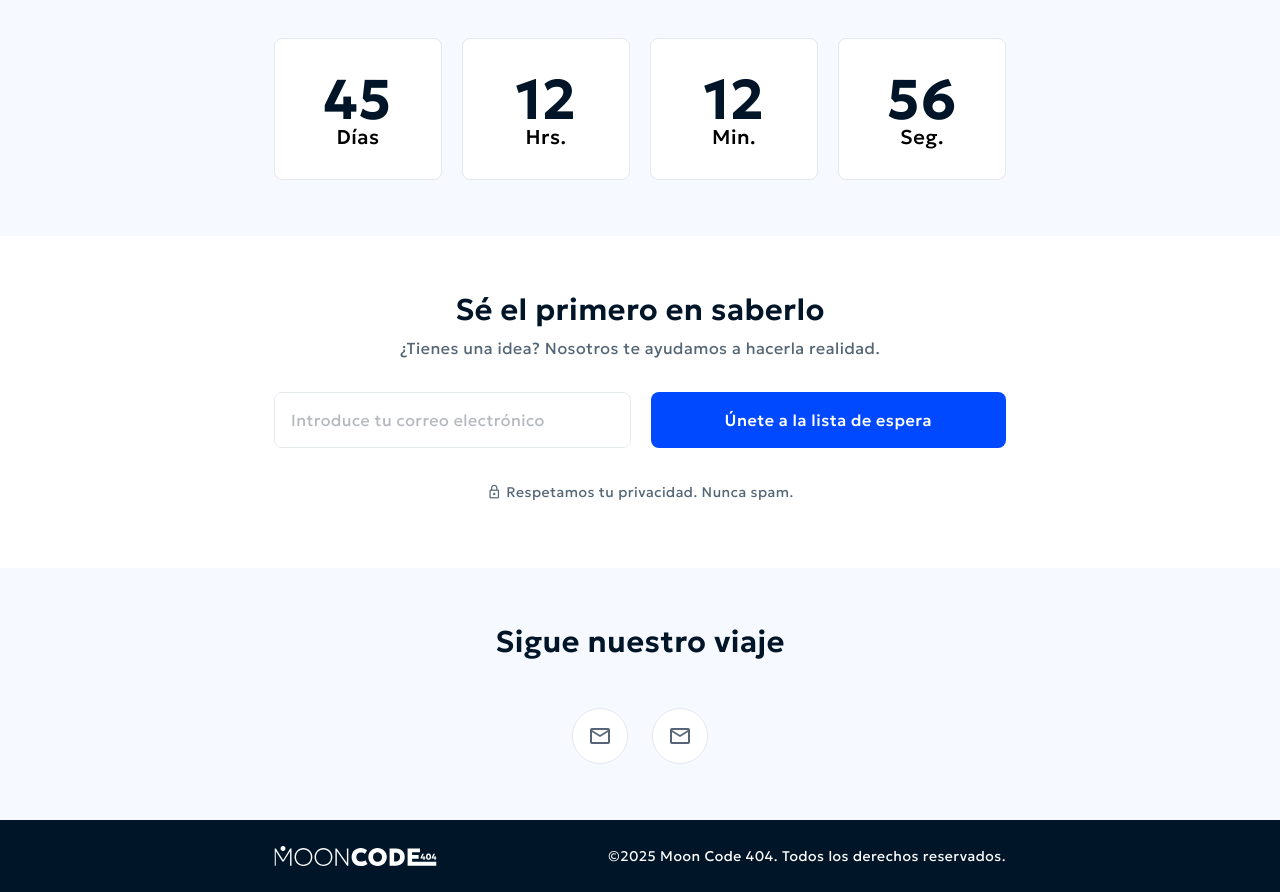
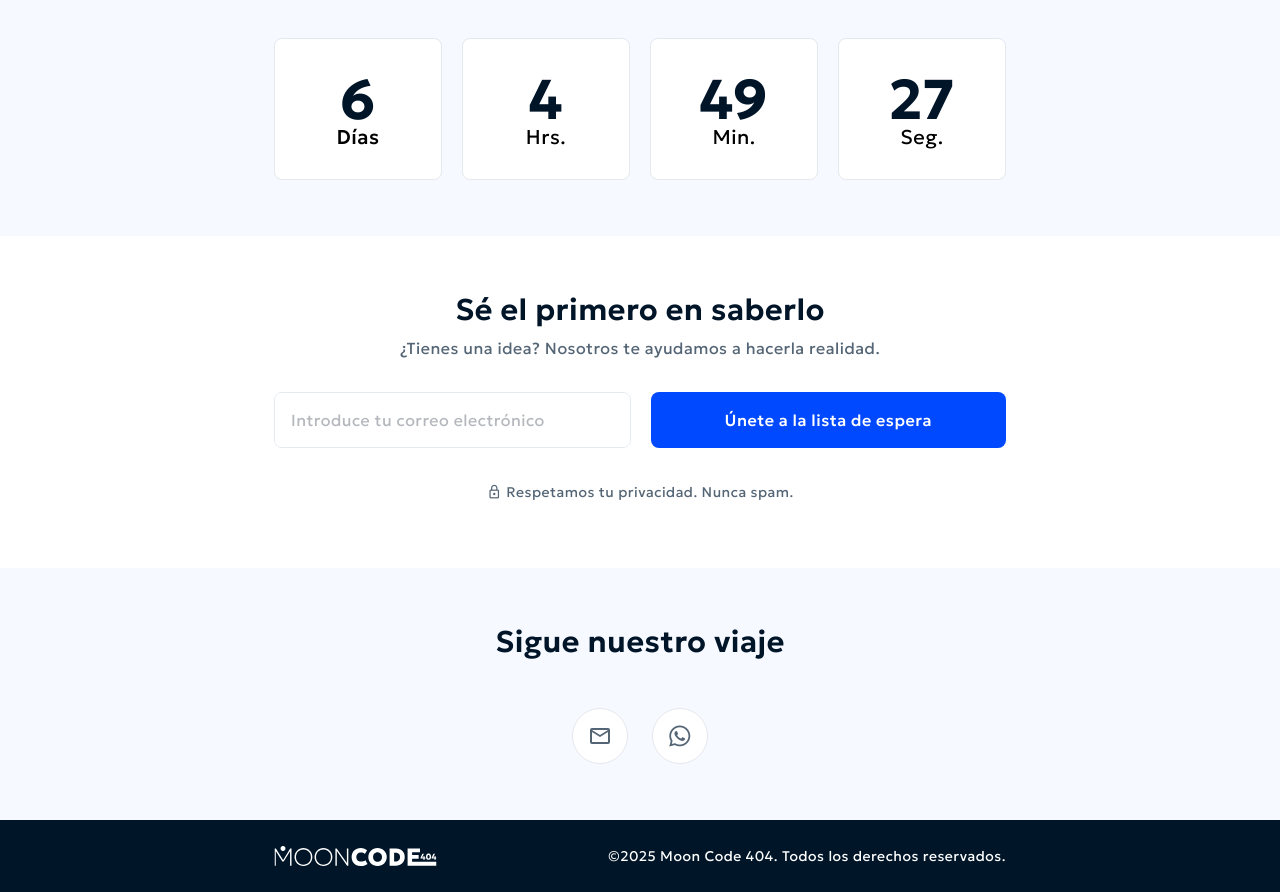
Before and after one commit to MoonCode404/landing-page, an Angular app: page / in a window 1280 px wide. Shown: the part 1960-2852 px from the top of the page. Built offline with nearby package versions, Linux system fonts and the light colour scheme.

Commit message:
fixed obs design, add countdown timer and integration with netlify forms

```diff
--- a/src/app/feature/landing/contact/contact.component.html
+++ b/src/app/feature/landing/contact/contact.component.html
@@ -10,11 +10,11 @@
         </p>
     </div>
 
-    <form class="flex flex-col items-center gap-5 w-full md:flex-row md:max-w-[580px] lg:max-w-[732px] xl:max-w-[926px] 2xl:max-w-[1246px]" action="/subscribe" method="POST">
+    <form class="flex flex-col items-center gap-5 w-full md:flex-row md:max-w-[580px] lg:max-w-[732px] xl:max-w-[926px] 2xl:max-w-[1246px]" name="contact" method="POST" netlify>
         <div
             class="w-full h-14 flex flex-col justify-center items-start border border-gray-medium rounded-lg overflow-hidden md:h-12 lg:h-14 2xl:h-24">
             <label for="email" class="sr-only">Introduce tu correo electrónico</label>
-            <input type="email" id="email-subscribe" name="email" placeholder="Introduce tu correo electrónico" required
+            <input type="email" id="email" name="email" placeholder="Introduce tu correo electrónico" required
                 class="w-full h-full p-4 font-normal text-base leading-[20px] text-blue-dark placeholder:text-[#B4B8BD] focus:outline-none focus:ring-2 focus:ring-blue-primary focus:border-transparent md:text-sm lg:text-base 2xl:text-2xl"
                 aria-required="true" aria-label="Introduce tu correo electrónico">
         </div>
--- a/src/app/feature/landing/countdown/countdown.component.html
+++ b/src/app/feature/landing/countdown/countdown.component.html
@@ -8,7 +8,7 @@
 
         <div class="box-border flex flex-col justify-center items-center w-[70px] h-[82px] bg-white border border-gray-medium rounded-lg md:size-[120px] lg:w-[168px] lg:h-[142px] xl:size-[216px] 2xl:size-[296px]"
             aria-live="off">
-            <span class="font-bold text-[30px] leading-[38px] text-blue-dark text-center md:text[40px] md:leading-none lg:text-[56px] xl:text-[64px] 2xl:text-[80px]">45</span>
+            <span class="font-bold text-[30px] leading-[38px] text-blue-dark text-center md:text[40px] md:leading-none lg:text-[56px] xl:text-[64px] 2xl:text-[80px]">{{ timeLeft().days }}</span>
             <span class="text-sm leading-none font-medium block md:text-[20px] xl:text-2xl 2xl:text-3xl">Días</span>
             <!-- <div
                 class="font-bold text-[30px] leading-[38px] text-blue-dark text-center md:text[40px] lg:text-[56px] xl:text-[64px] 2xl:text-[80px]">
@@ -18,20 +18,20 @@
 
         <div class="box-border flex flex-col justify-center items-center w-[70px] h-[82px] bg-white border border-gray-medium rounded-lg md:size-[120px] lg:w-[168px] lg:h-[142px] xl:size-[216px] 2xl:size-[296px]"
             aria-live="off">
-            <span class="font-bold text-[30px] leading-[38px] text-blue-dark text-center md:text[40px] md:leading-none lg:text-[56px] xl:text-[64px] 2xl:text-[80px]">12</span>
-            <span class="text-sm leading-none font-medium block md:text-[20px] xl:text-2xl 2xl:text-3xl">Hrs.</span>
+            <span class="font-bold text-[30px] leading-[38px] text-blue-dark text-center md:text[40px] md:leading-none lg:text-[56px] xl:text-[64px] 2xl:text-[80px]">{{ timeLeft().hours }}</span>
+            <span class="text-sm leading-none block md:text-[20px] xl:text-2xl 2xl:text-3xl">Hrs.</span>
         </div>
 
         <div class="box-border flex flex-col justify-center items-center w-[70px] h-[82px] bg-white border border-gray-medium rounded-lg md:size-[120px] lg:w-[168px] lg:h-[142px] xl:size-[216px] 2xl:size-[296px]"
             aria-live="off">
-            <span class="font-bold text-[30px] leading-[38px] text-blue-dark text-center md:text[40px] md:leading-none lg:text-[56px] xl:text-[64px] 2xl:text-[80px]">12</span>
-            <span class="text-sm leading-none font-medium block md:text-[20px] xl:text-2xl 2xl:text-3xl">Min.</span>
+            <span class="font-bold text-[30px] leading-[38px] text-blue-dark text-center md:text[40px] md:leading-none lg:text-[56px] xl:text-[64px] 2xl:text-[80px]">{{ timeLeft().minutes }}</span>
+            <span class="text-sm leading-none block md:text-[20px] xl:text-2xl 2xl:text-3xl">Min.</span>
         </div>
 
         <div class="box-border flex flex-col justify-center items-center w-[70px] h-[82px] bg-white border border-gray-medium rounded-lg md:size-[120px] lg:w-[168px] lg:h-[142px] xl:size-[216px] 2xl:size-[296px]"
             aria-live="off">
-            <span class="font-bold text-[30px] leading-[38px] text-blue-dark text-center md:text[40px] md:leading-none lg:text-[56px] xl:text-[64px] 2xl:text-[80px]">56</span>
-            <span class="text-sm leading-none font-medium block md:text-[20px] xl:text-2xl 2xl:text-3xl">Seg.</span>
+            <span class="font-bold text-[30px] leading-[38px] text-blue-dark text-center md:text[40px] md:leading-none lg:text-[56px] xl:text-[64px] 2xl:text-[80px]">{{ timeLeft().seconds }}</span>
+            <span class="text-sm leading-none block md:text-[20px] xl:text-2xl 2xl:text-3xl">Seg.</span>
         </div>
 
     </div>
--- a/src/app/feature/landing/countdown/countdown.component.ts
+++ b/src/app/feature/landing/countdown/countdown.component.ts
@@ -1,11 +1,51 @@
-import { Component } from '@angular/core';
+import { Component, OnDestroy, OnInit, signal, WritableSignal } from '@angular/core';
 
+interface ITimeLeft {
+  days: number;
+  hours: number;
+  minutes: number;
+  seconds: number;
+}
 @Component({
   selector: 'mc-countdown',
   imports: [],
   templateUrl: './countdown.component.html',
   styleUrl: './countdown.component.scss'
 })
-export class CountdownComponent {
+export class CountdownComponent implements OnInit, OnDestroy {
 
+  public timeLeft: WritableSignal<ITimeLeft> = signal<ITimeLeft>({ days: 0, hours: 0, minutes: 0, seconds: 0 });
+  private readonly targetDateStr = '2025-10-01T23:59:59';
+  private targetDate: Date = new Date();
+  private intervalId: number | undefined;
+
+  ngOnInit(): void {
+    this.targetDate = new Date(this.targetDateStr);
+    this.updateCountdown();
+    this.intervalId = Number(setInterval(() => this.updateCountdown(), 1000));
+  }
+
+  private updateCountdown(): void {
+    const now = new Date().getTime();
+    const distance = this.targetDate.getTime() - now;
+
+    if (distance <= 0) {
+      this.timeLeft.set({ days: 0, hours: 0, minutes: 0, seconds: 0 });
+      clearInterval(this.intervalId);
+    } else {
+      this.timeLeft.set({
+        days: Math.floor(distance / (1000 * 60 * 60 * 24)),
+        hours: Math.floor((distance % (1000 * 60 * 60 * 24)) / (1000 * 60 * 60)),
+        minutes: Math.floor((distance % (1000 * 60 * 60)) / (1000 * 60)),
+        seconds: Math.floor((distance % (1000 * 60)) / 1000)
+      });
+    }
+  }
+
+  ngOnDestroy(): void {
+    if (this.intervalId) {
+      console.log(this.intervalId)
+      clearInterval(this.intervalId);
+    }
+  }
 }
--- a/src/app/feature/landing/social-media/social-media.component.html
+++ b/src/app/feature/landing/social-media/social-media.component.html
@@ -20,9 +20,7 @@
                 target="_blank" rel="noopener noreferrer"
                 class="box-border flex justify-center items-center w-[48px] h-[48px] bg-white border border-gray-medium rounded-full md:size-14 xl:size-16 2xl:size-20"
                 aria-label="Contactar a Moon Code 404 por WhatsApp">
-                <span class="material-symbols-outlined text-[24px] text-blue-light leading-none xl:text-[28px] 2xl:text-[36px]">
-                    mail
-                </span>
+                <span class="fa-brands fa-whatsapp text-[24px] text-blue-light leading-none xl:text-[28px] 2xl:text-[36px]"></span>
             </a>
         </div>
     </nav>
--- a/src/index.html
+++ b/src/index.html
@@ -8,10 +8,11 @@
   <meta name="description" content="Moon Code 404: Estudio creativo en Lima especializado en diseño estratégico, UX/UI y desarrollo digital. Acompañamos startups y pymes en su transformación digital.">
   <meta name="keywords" content="Moon Code 404, diseño estratégico, UX/UI, desarrollo digital, landing page, startups, pymes, Lima, Perú">
   <meta name="author" content="Moon Code 404">
-  <link rel="icon" type="image/x-icon" href="favicon.ico">
+  <link rel="icon" href="/img/favicon.svg" type="image/svg+xml">
   <link rel="stylesheet" href="https://fonts.googleapis.com/css2?family=Material+Symbols+Outlined:opsz,wght,FILL,GRAD@24,400,1,0" />
+  <script src="https://kit.fontawesome.com/d41f24cbb4.js" crossorigin="anonymous"></script>
 </head>
-<body class="font-['Geologica'] tracking-[0.5px]">
+<body class="font-['Geologica'] font-normal tracking-[0.5px]">
   <app-root></app-root>
 </body>
 </html>
```
Also changed, not shown: src/app/feature/landing/services/services.component.html (+4 -4 lines), public/img/favicon.svg (added).
